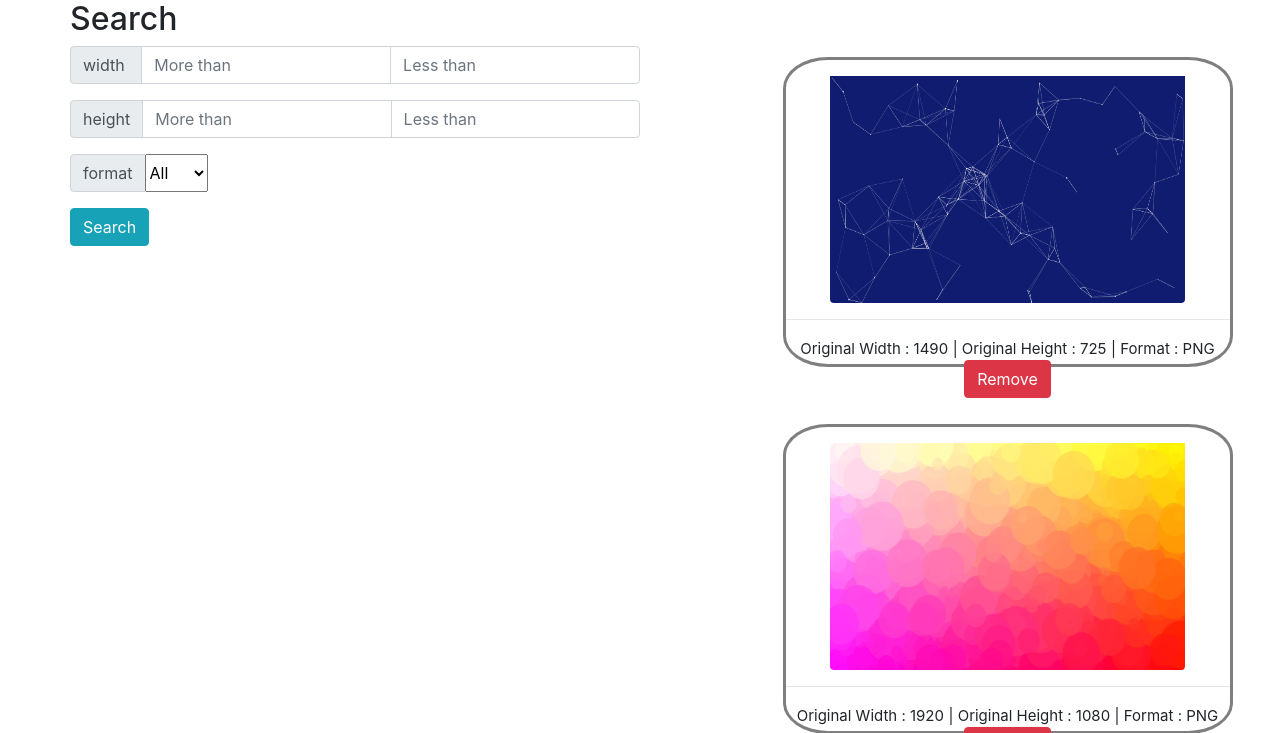
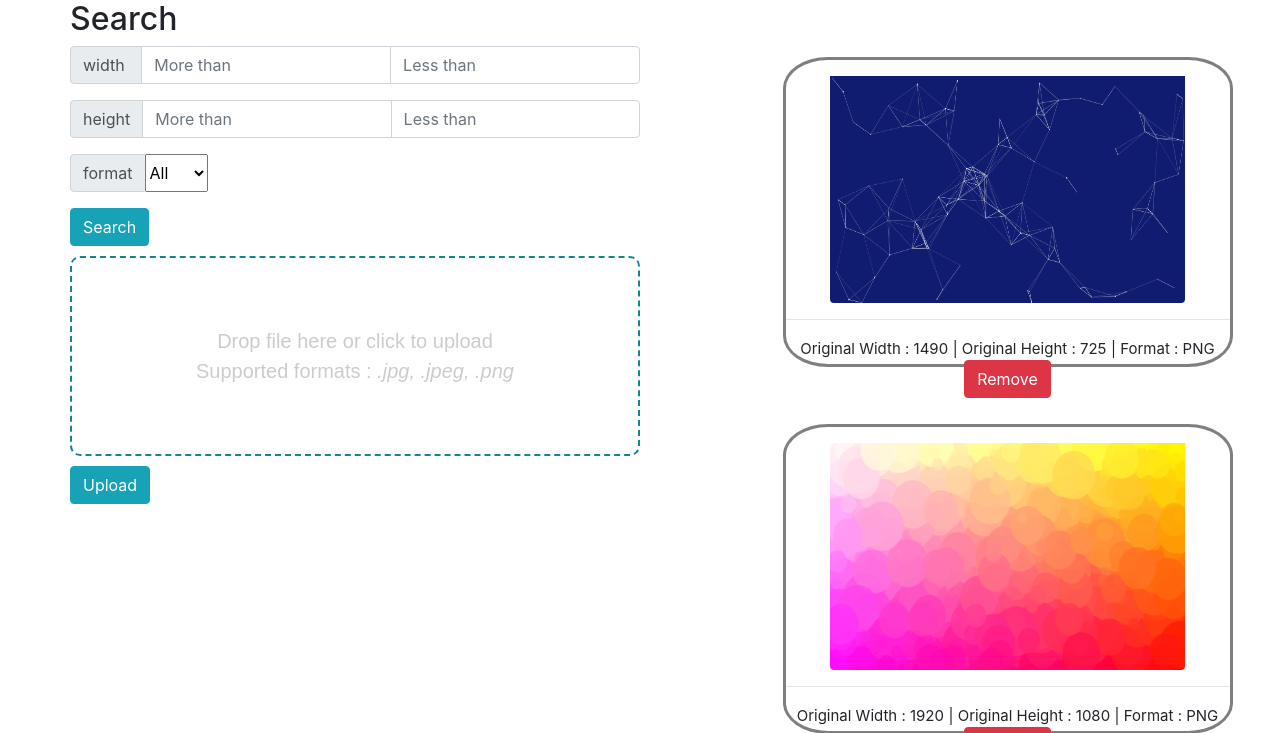
Before and after one commit to Developik/Shopify-backend-challenge, a Flask app: page / in a window 1280 px wide. Shown: the part 58-791 px from the top of the page. Run offline with Flask 2, Linux system fonts and the light colour scheme; some libraries are stand-ins or nearby versions.

Commit message:
image upload front-end part

```diff
--- a/static/css/styles.css
+++ b/static/css/styles.css
@@ -29,22 +29,52 @@
   align-self: center;
 }
 
-.trapezoid_par {
-  border-radius: 10%;
+
+.drop-zone {
+  height: 200px;
+  padding: 25px;
+  margin-top: 10px;
+  margin-bottom: 10px;
+  display: flex;
+  align-items: center;
+  justify-content: center;
+  text-align: center;
+  font-family: "Quicksand", sans-serif;
+  font-weight: 500;
+  font-size: 20px;
+  cursor: pointer;
+  color: #cccccc;
+  border: 2px dashed #138496;
+  border-radius: 10px;
 }
 
-.trapezoid_delete {
-  display: block;
-  margin-top: 0.5em;
+.drop-zone--over {
+  border-style: solid;
+}
 
-  display:inline-block;
-	cursor:pointer;
-  padding:16px 31px;
+.drop-zone__input {
+  display: none;
+}
 
-  border-top: 25px solid rgba(0, 0, 0, 0.5);
-  border-left: 25px solid transparent;
-  border-right: 25px solid transparent;
-  height: 0;
-  width: 450px;
+.drop-zone__thumb {
+  width: 100%;
+  height: 100%;
+  border-radius: 10px;
+  overflow: hidden;
+  background-color: #cccccc;
+  background-size: cover;
+  position: relative;
+}
 
+.drop-zone__thumb::after {
+  content: attr(data-label);
+  position: absolute;
+  bottom: 0;
+  left: 0;
+  width: 100%;
+  padding: 5px 0;
+  color: #ffffff;
+  background: rgba(0, 0, 0, 0.75);
+  font-size: 14px;
+  text-align: center;
 }
--- /dev/null
+++ b/static/js/myDropzone.js
@@ -0,0 +1,74 @@
+// Drag and drop form is done according with the following tutorial:
+// https://www.youtube.com/watch?v=Wtrin7C4b7w
+
+document.querySelectorAll(".drop-zone__input").forEach((inputElement) => {
+  const dropZoneElement = inputElement.closest(".drop-zone");
+
+  dropZoneElement.addEventListener("click", (e) => {
+    inputElement.click();
+  });
+
+  inputElement.addEventListener("change", (e) => {
+    if (inputElement.files.length) {
+      updateThumbnail(dropZoneElement, inputElement.files[0]);
+    }
+  });
+
+  dropZoneElement.addEventListener("dragover", (e) => {
+    e.preventDefault();
+    dropZoneElement.classList.add("drop-zone--over");
+  });
+
+  ["dragleave", "dragend"].forEach((type) => {
+    dropZoneElement.addEventListener(type, (e) => {
+      dropZoneElement.classList.remove("drop-zone--over");
+    });
+  });
+
+  dropZoneElement.addEventListener("drop", (e) => {
+    e.preventDefault();
+
+    if (e.dataTransfer.files.length) {
+      inputElement.files = e.dataTransfer.files;
+      updateThumbnail(dropZoneElement, e.dataTransfer.files[0]);
+    }
+
+    dropZoneElement.classList.remove("drop-zone--over");
+  });
+});
+
+/**
+ * Updates the thumbnail on a drop zone element.
+ *
+ * @param {HTMLElement} dropZoneElement
+ * @param {File} file
+ */
+function updateThumbnail(dropZoneElement, file) {
+  let thumbnailElement = dropZoneElement.querySelector(".drop-zone__thumb");
+
+  // First time - remove the prompt
+  if (dropZoneElement.querySelector(".drop-zone__prompt")) {
+    dropZoneElement.querySelector(".drop-zone__prompt").remove();
+  }
+
+  // First time - there is no thumbnail element, so lets create it
+  if (!thumbnailElement) {
+    thumbnailElement = document.createElement("div");
+    thumbnailElement.classList.add("drop-zone__thumb");
+    dropZoneElement.appendChild(thumbnailElement);
+  }
+
+  thumbnailElement.dataset.label = file.name;
+
+  // Show thumbnail for image files
+  if (file.type.startsWith("image/")) {
+    const reader = new FileReader();
+
+    reader.readAsDataURL(file);
+    reader.onload = () => {
+      thumbnailElement.style.backgroundImage = `url('${reader.result}')`;
+    };
+  } else {
+    thumbnailElement.style.backgroundImage = null;
+  }
+}
--- a/template/homePage.html
+++ b/template/homePage.html
@@ -5,6 +5,9 @@
     <title>{% block title %}{% endblock %}</title>
 </head>
 <body>
+
+    <!-- Top Bar -->
+
     <nav class="navbar navbar-expand-lg navbar-light bg-light">
         <a class="navbar-brand" href="#">
             <img src="/static/logo.png" width="30" height="30" alt="">
@@ -20,12 +23,13 @@
 	        </ul>
         </div>
     </nav>
-    {% block content %}
-    {% endblock %}
+
     <script src="https://code.jquery.com/jquery-3.3.1.slim.min.js" integrity="sha384-q8i/X+965DzO0rT7abK41JStQIAqVgRVzpbzo5smXKp4YfRvH+8abtTE1Pi6jizo" crossorigin="anonymous"></script>
     <script src="https://cdnjs.cloudflare.com/ajax/libs/popper.js/1.14.7/umd/popper.min.js" integrity="sha384-UO2eT0CpHqdSJQ6hJty5KVphtPhzWj9WO1clHTMGa3JDZwrnQq4sF86dIHNDz0W1" crossorigin="anonymous"></script>
     <script src="https://stackpath.bootstrapcdn.com/bootstrap/4.3.1/js/bootstrap.min.js" integrity="sha384-JjSmVgyd0p3pXB1rRibZUAYoIIy6OrQ6VrjIEaFf/nJGzIxFDsf4x0xIM+B07jRM" crossorigin="anonymous"></script>
 
+    {% block content %}
+    {% endblock %}
 
     <script>
         // prevent form resubmition
--- a/template/homePageIncludes/editingTool.html
+++ b/template/homePageIncludes/editingTool.html
@@ -1,8 +1,10 @@
 <link rel="stylesheet" href="/static/css/styles.css">
+
 {% block content %}
 <div class="container">
     <div class="row">
 
+        <!-- First Column -->
         <div class="column">
 
             <H2> Search </H2>
@@ -38,9 +40,29 @@
                 <button type="submit" class="btn btn-info">Search</button>
             </form>
 
+            <!-- Drag and drop form is done according with the following tutorial:
+                https://www.youtube.com/watch?v=Wtrin7C4b7w
+            -->
+
+
+            <form method="post" action="/image-upload" enctype="multipart/form-data">
+                <div class="drop-zone">
+                    <span class="drop-zone__prompt">
+                        Drop file here or click to upload<br>
+                        Supported formats : <i>.jpg, .jpeg, .png</i>
+                    </span>
+                    <input type="file" name="myFile" class="drop-zone__input">
+                </div>
+                <button type="submit" class="btn btn-info">Upload</button>
+            </form>
+
+
+
+
+
         </div>
-        <!-- Content here -->
 
+        <!-- Second Column -->
         <div class="column">
             {% for item in image_tuples %}
             <div class="postBlock">
@@ -71,4 +93,5 @@
     </div>
 </div>
 
+<script src="/static/js/myDropzone.js"></script>
 {% endblock %}
```
